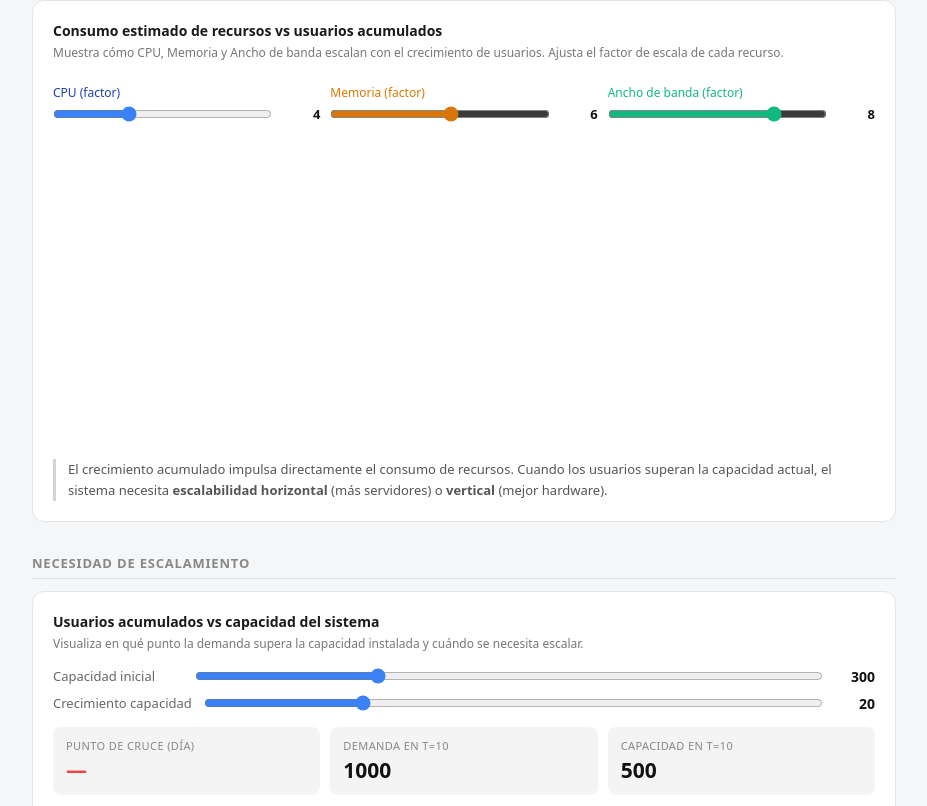
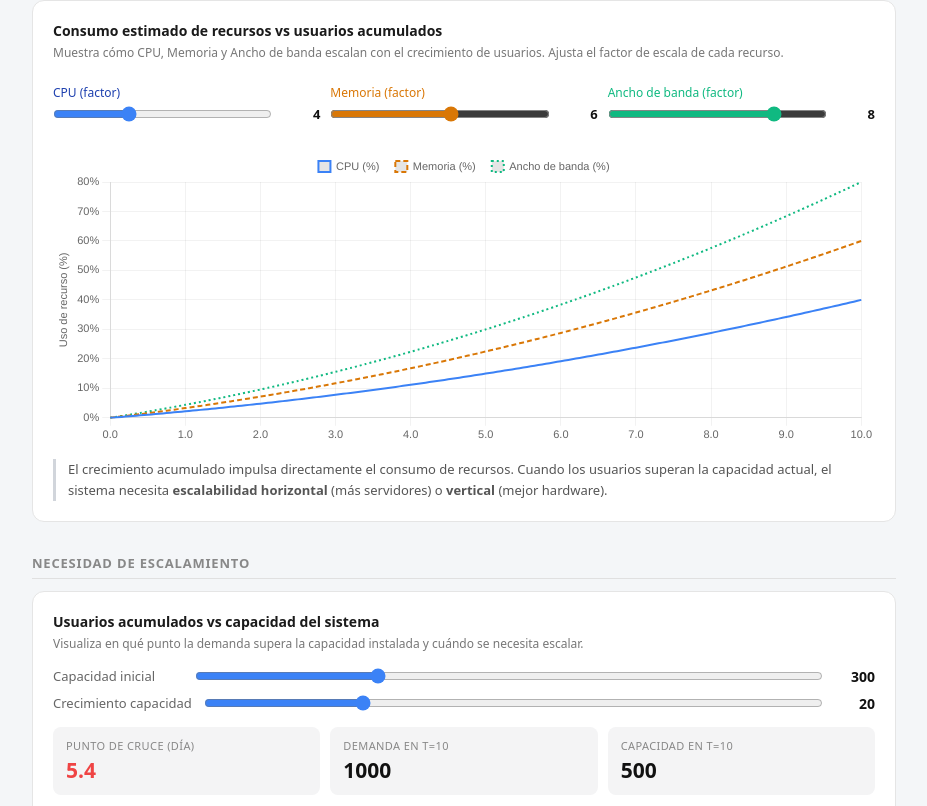
Before and after one commit to brayanhe17/An-lisis_Cuantitativo_del_Crecimiento_de_Usuarios.githut.io, a plain HTML site: page index.html in a window 1280 px wide. Shown: the part 894-1700 px from the top of the page, without its empty margins (176-1103 px from the left). Drawn offline with nearby package versions, Linux system fonts and the light colour scheme; files that its build step writes are made by us from their sources.

Commit message:
Fix stylesheet and script paths in index.html

```diff
--- a/index.html
+++ b/index.html
@@ -7,7 +7,7 @@
   <!-- Chart.js desde CDN -->
   <script src="https://cdnjs.cloudflare.com/ajax/libs/Chart.js/4.4.1/chart.umd.js"></script>
   <!-- Estilos propios -->
-  <link rel="stylesheet" href="css/estilos.css">
+  <link rel="stylesheet" href="estilos.css">
 </head>
 <body>
 
@@ -249,7 +249,7 @@
 <p class="footer">Ingeniería de Sistemas · f(t) = 50 + 10t</p>
 
 <!-- Script propio (al final del body) -->
-<script src="js/graficos.js"></script>
+<script src="graficos.js"></script>
 
 </body>
 </html>
```
